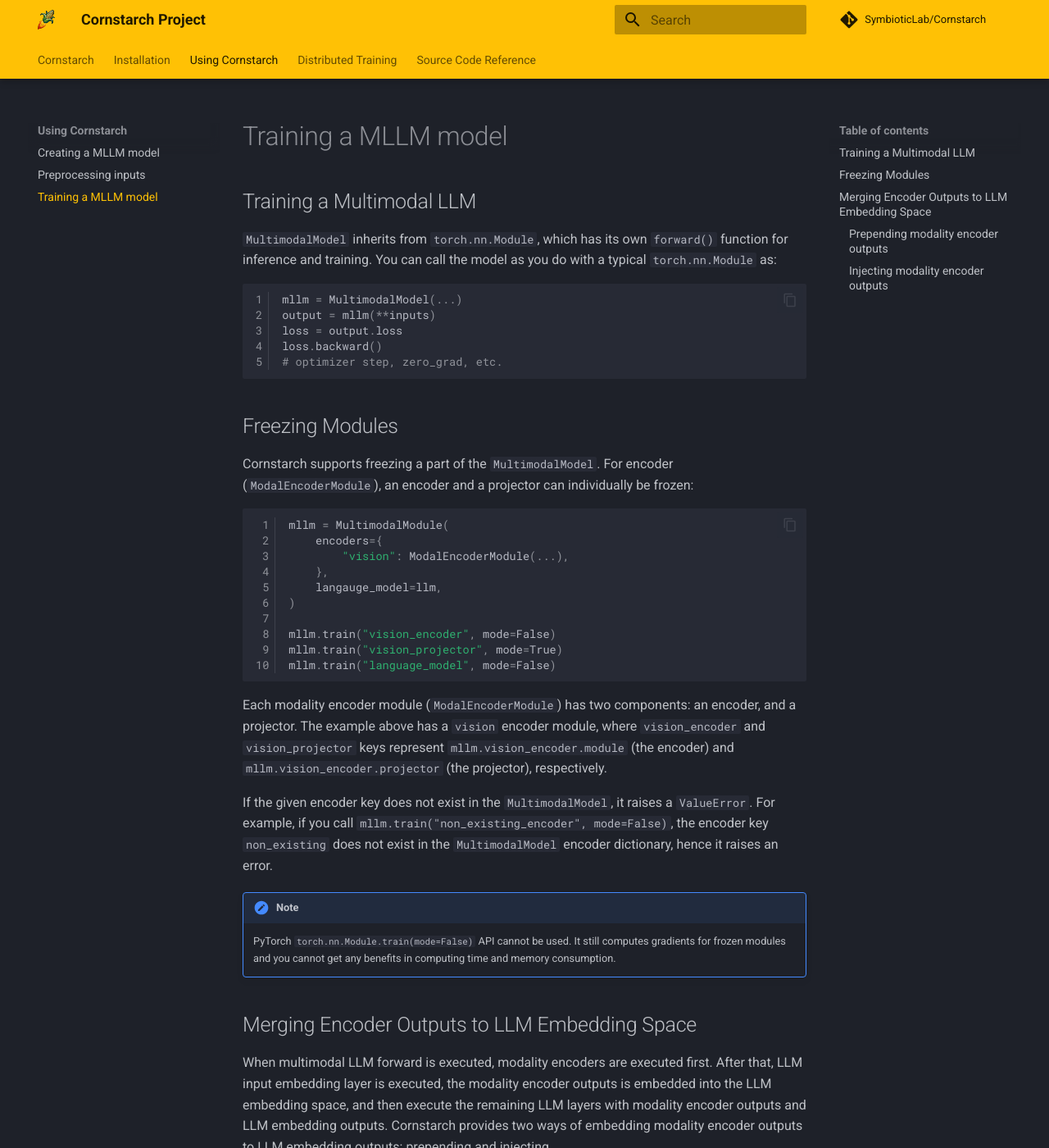
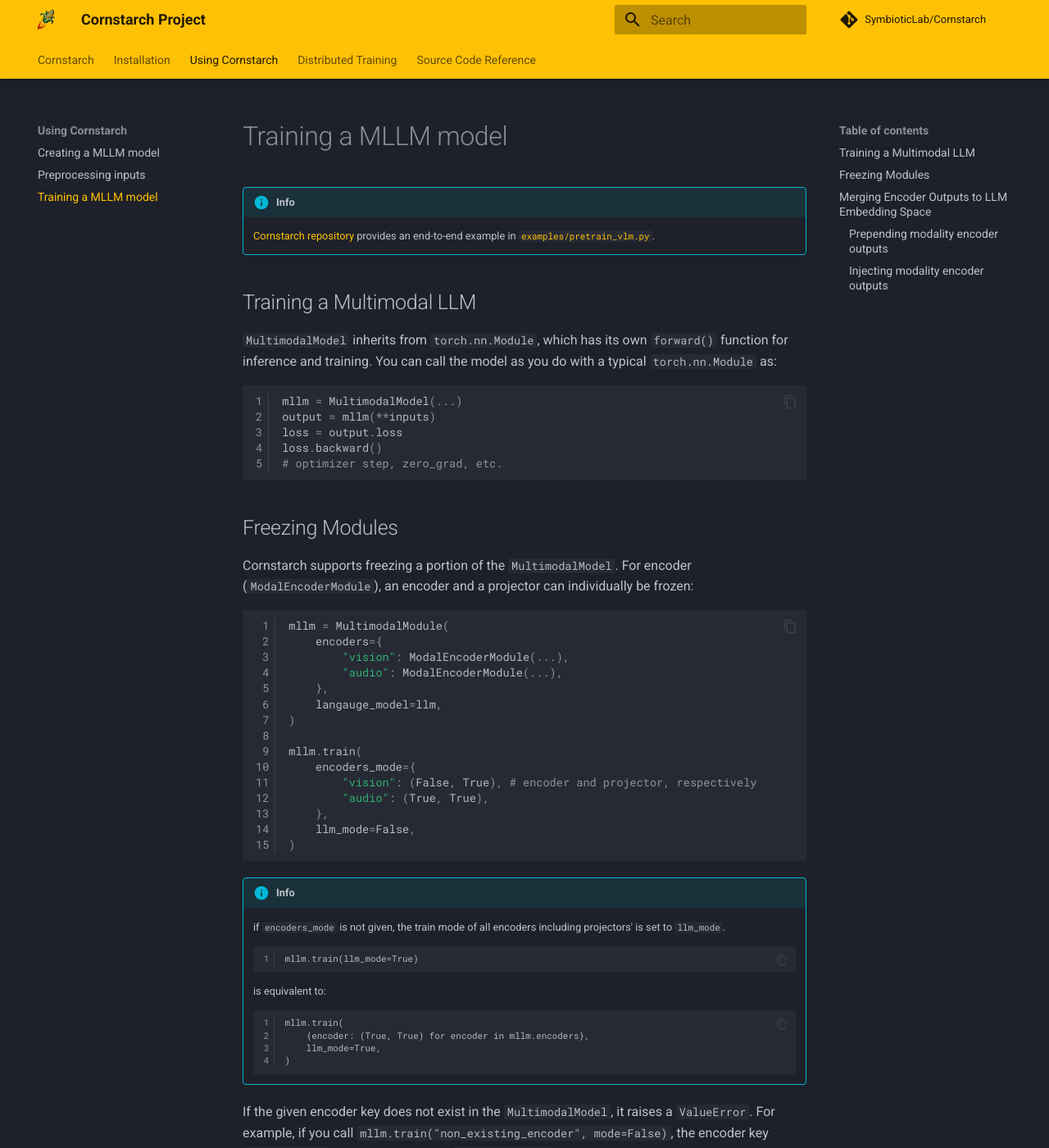
Before and after one commit to cornstarch-org/Cornstarch, an MkDocs documentation site: the page built from docs/using_cornstarch/training_mllm.md, in a window 1280 px wide and 1400 px high. Shown: the whole window at 82% size. Built offline with MkDocs 1.6.1 and Material for MkDocs 9.7.7, drawn with Linux system fonts in a browser that asks for light colours; comment, search, counter and statistics services are not loaded; some of the changed text lies outside the part shown.

Commit message:
fix documents

````diff
--- a/docs/using_cornstarch/training_mllm.md
+++ b/docs/using_cornstarch/training_mllm.md
@@ -1,3 +1,9 @@
+!!! info
+
+    [Cornstarch repository](https://github.com/SymbioticLab/Cornstarch) provides an end-to-end example
+    in [`examples/pretrain_vlm.py`](https://github.com/SymbioticLab/Cornstarch/blob/main/examples/pretrain_vlm.py).
+
+
 ## Training a Multimodal LLM
 
 `MultimodalModel` inherits from `torch.nn.Module`, which has its own `forward()` function for inference and training.
@@ -13,24 +19,43 @@ loss.backward()
 
 ## Freezing Modules
 
-Cornstarch supports freezing a part of the `MultimodalModel`.
+Cornstarch supports freezing a portion of the `MultimodalModel`.
 For encoder (`ModalEncoderModule`), an encoder and a projector can individually be frozen:
 
 ``` py
 mllm = MultimodalModule(
     encoders={
         "vision": ModalEncoderModule(...),
+        "audio": ModalEncoderModule(...),
     },
     langauge_model=llm,
 )
 
-mllm.train("vision_encoder", mode=False)
-mllm.train("vision_projector", mode=True)
-mllm.train("language_model", mode=False)
+mllm.train(
+    encoders_mode={
+        "vision": (False, True), # encoder and projector, respectively
+        "audio": (True, True),
+    },
+    llm_mode=False,
+)
 ```
 
-Each modality encoder module (`ModalEncoderModule`) has two components: an encoder, and a projector.
-The example above has a `vision` encoder module, where `vision_encoder` and `vision_projector` keys represent `mllm.vision_encoder.module` (the encoder) and `mllm.vision_encoder.projector` (the projector), respectively.
+!!! info
+
+    if `encoders_mode` is not given, the train mode of all encoders including projectors' is set to `llm_mode`.
+
+    ```
+    mllm.train(llm_mode=True)
+    ```
+
+    is equivalent to:
+
+    ```
+    mllm.train(
+        {encoder: (True, True) for encoder in mllm.encoders},
+        llm_mode=True,
+    )
+    ```
 
 If the given encoder key does not exist in the `MultimodalModel`, it raises a `ValueError`.
 For example, if you call `mllm.train("non_existing_encoder", mode=False)`, the encoder key `non_existing` does not exist in the `MultimodalModel` encoder dictionary, hence it raises an error.
@@ -59,7 +84,7 @@ If the output of the last modality encoder is prepended first, the result will b
 
 ### Injecting modality encoder outputs
 
-Unlike simply prepending modality encoders, *injecting` mehcanism injects modality encoder outputs to the location that user wants to put them to.
+Unlike simply prepending modality encoders, *injecting* mehcanism injects modality encoder outputs to the location that user wants to put them to.
 To specify where to put the modality encoder outputs, custom tokens must be added before running the model.
 Use `MultimodalModel.set_token_ids()` API to register the token IDs per modality encoders:
 
````
Also changed, not shown: docs/getting_started/installation.md (+16 -9 lines), docs/parallelization/cornstarch_parallel.md (+22 -1 lines), docs/parallelization/ddp_fsdp.md (+6 -1 lines), docs/using_cornstarch/creating_mllm.md (+6 -0 lines), docs/using_cornstarch/preprocessing_inputs.md (+6 -0 lines), docs/assets/images/context_parallel_distribution_mode_illustration.png (added).
